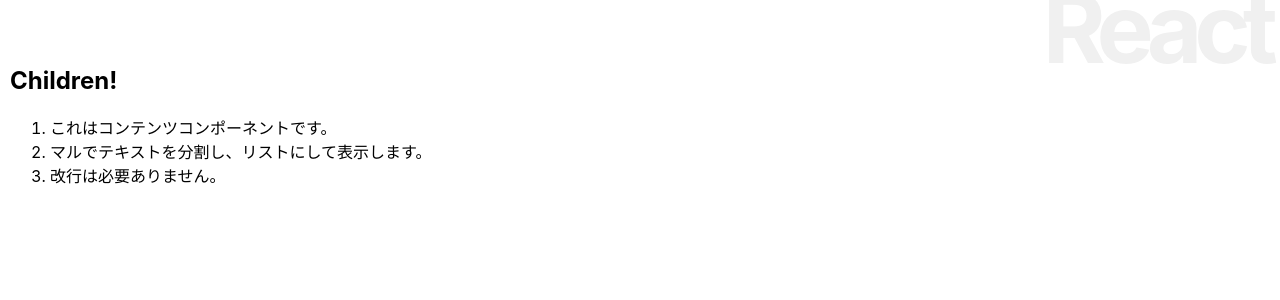
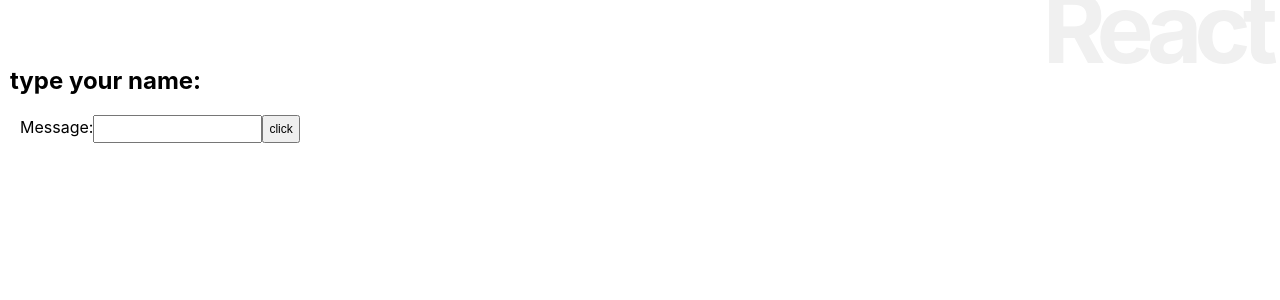
Before and after one commit to Popo1173/react-review, a React (Create React App) app in the folder react_app/: page / in a window 1280 px wide. Shown: the top 300 px of the page. Built offline with nearby package versions, Linux system fonts and the light colour scheme.

Commit message:
フォームの利用

```diff
--- a/react_app/src/App.js
+++ b/react_app/src/App.js
@@ -3,8 +3,8 @@ import React, { Component } from 'react';
 import Rect from './Rect'
 import './App.css';
 
-//表示するコンポーネント
 class App extends Component {
+  //inputの初期状態を空にする
   input = '';
 
   //スタイル
@@ -14,11 +14,17 @@ class App extends Component {
     margin: "20px 0px",
     padding: "5px"
   }
+  inputStyle = {
+    fontSize: "12px",
+    padding: "5px"
+  }
+  //stateの初期値設定
   constructor(props){
     super(props);
     this.state = {
       message: 'type your name:'
     };
+    //doChange,doSubmit関数をbindする
     this.doChange = this.doChange.bind(this);
     this.doSubmit = this.doSubmit.bind(this);
   }
@@ -31,50 +37,23 @@ class App extends Component {
     this.setState({
       message: 'Hello. ' + this.input + '!!'
     });
+    //ブラウザのデフォルト挙動をクリア
     event.preventDefault();
   }
   //レンダリング
   render() {
     return  <div>
       <h1>React</h1>
-      <Message title="Children!">
-        これはコンテンツコンポーネントです。
-        マルでテキストを分割し、リストにして表示します。
-        改行は必要ありません。
-      </Message>
+      <h2>{this.state.message}</h2>
+      <form onSubmit={this.doSubmit}>
+        <label>
+          <spna style={this.inputStyle}></spna>
+          Message:<input type="text" style={this.inputStyle} onChange={this.doChange}></input>
+        </label>
+        <input type="submit" style={this.inputStyle} value="click" />
+      </form>
     </div>;
   }
 }
 
-class Message extends Component {
-  li = {
-    fontSize: "16px",
-    color: "#06",
-    margin: "0px",
-    padding: "0px"
-  }
-  render() {
-    //Messageコンポーネントの中に書かれているテキストを取り出す
-    let content = this.props.children;
-    //テキストを「。」で区切る
-    let arr = content.split('。');
-    //区切ったテキストを入れる配列を作る
-    let arr2 = [];
-    //ループさせる　arr配列の値の数までループする
-    for(let i = 0; i < arr.length; i++){
-      //trim()でスペースを削除してarr2配列に値を格納
-      if(arr[i].trim() !=''){
-        arr2.push(arr[i])
-      }
-    }
-    //変数listにarr2配列を新しい配列に入れる
-    let list = arr2.map((value,key)=>(
-      <li style={this.li} key={key}>{value}。</li>)
-      );
-      return <div>
-        <h2>{this.props.title}</h2>
-        <ol>{list}</ol>
-      </div>
-  }
-}
 export default App;
```
